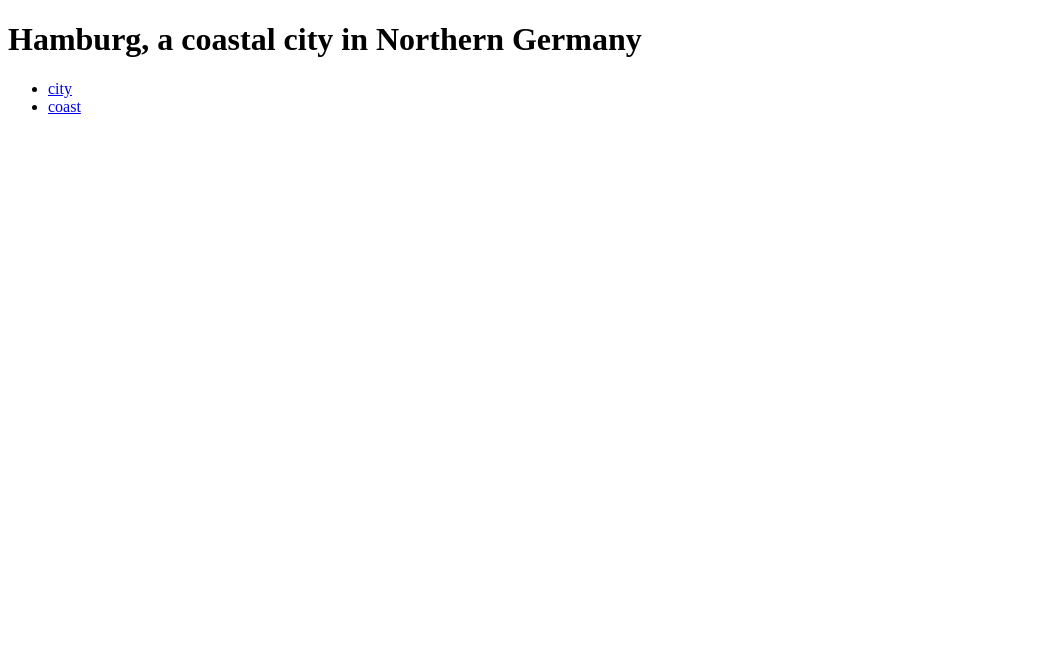
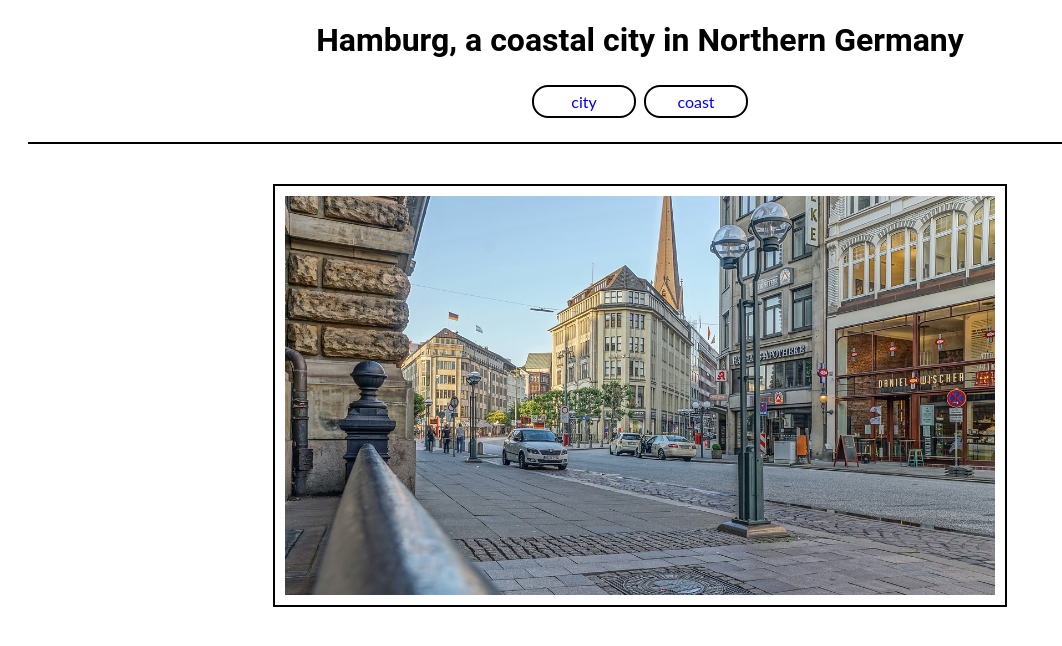
Before and after one commit to peterudu/test-workspace, a plain HTML site: page index.html in a window 1280 px wide. Shown: the whole page, without its empty margins (0-1062 px from the left). Drawn offline with Linux system fonts and the light colour scheme.

Commit message:
feat: add images to the webpages

```diff
--- a/index.html
+++ b/index.html
@@ -5,6 +5,7 @@
     <meta charset="UTF-8">
     <meta http-equiv="X-UA-Compatible" content="IE=edge">
     <meta name="viewport" content="width=device-width, initial-scale=1.0">
+    <link rel="stylesheet" href="assets/css/style.css">
     <title>Hamburg</title>
 </head>
 
@@ -20,6 +21,12 @@
             </li>
         </ul>
     </nav>
+    <section>
+        <figure>
+            <img src="assets/images/city.jpg" alt="an image of Hamburg downtown">
+        </figure>
+    </section>
+
 </body>
 
 </html>
```
Also changed, not shown: coast.html (+5 -0 lines), assets/images/beach.jpg (added), assets/images/city.jpg (added).
